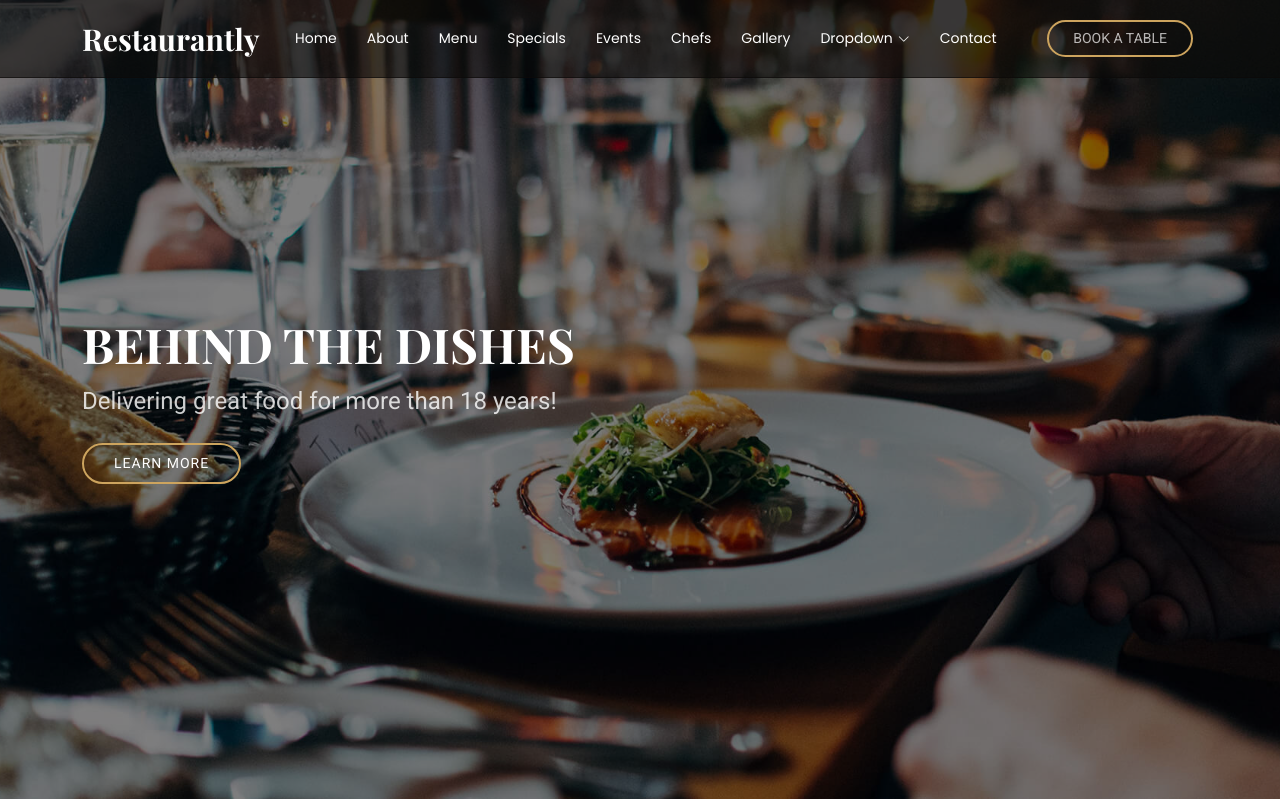
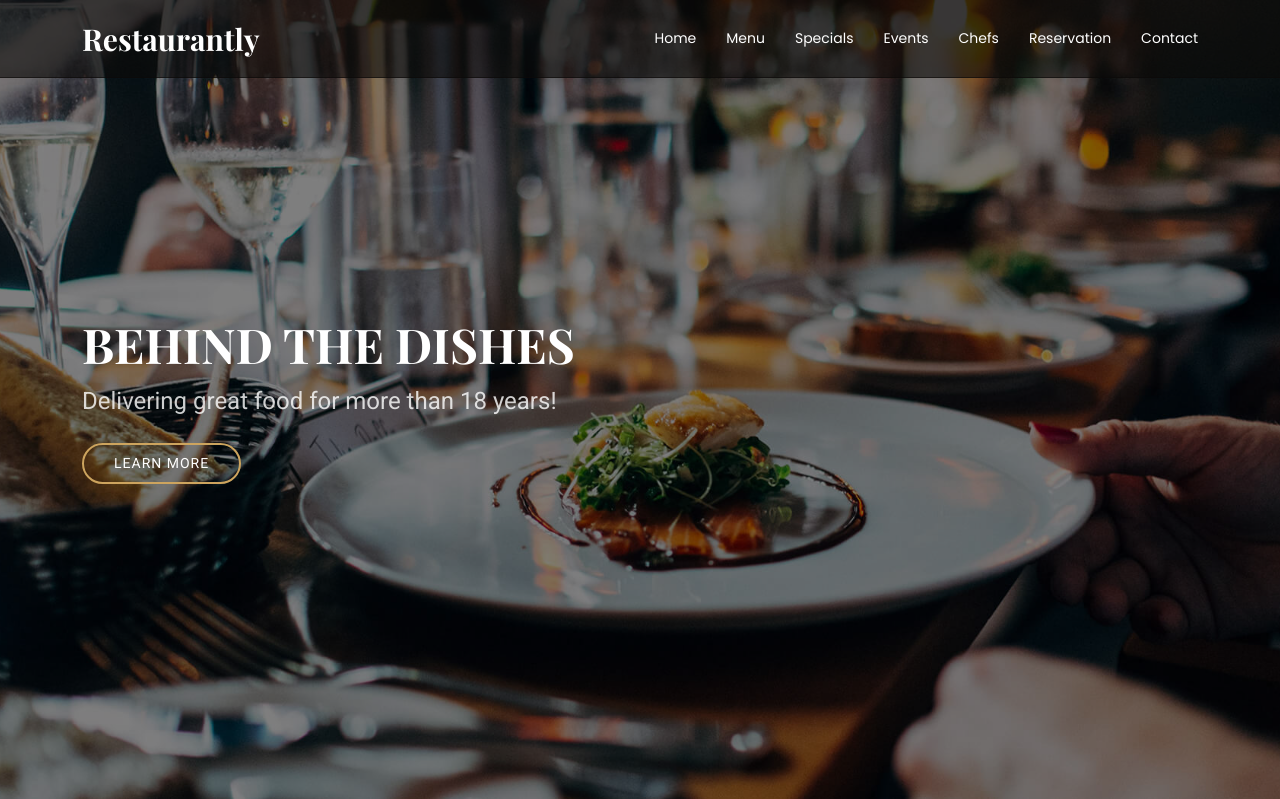
Before and after one commit to mercyogalo/Personal-work, a Django app: page / in a window 1280 px wide. Shown: the top 799 px of the page. Run offline with Django 4.2, Linux system fonts and the light colour scheme; some libraries are stand-ins or nearby versions; some web fonts are replaced.

Commit message:
updated the navbar
removed the drop down menu

```diff
--- a/restaurant/restaurantfeature/templates/base.html
+++ b/restaurant/restaurantfeature/templates/base.html
@@ -84,35 +84,18 @@ background-color:#C8B49B;
         <nav id="navmenu" class="navmenu">
           <ul>
             <li><a href="{% url "restaurantfeature:home" %}" class="active">Home<br></a></li>
-            <li><a href="#about">About</a></li>
             <li><a href="{% url "restaurantfeature:menu" %}">Menu</a></li>
             <li><a href="#specials">Specials</a></li>
             <li><a href="#events">Events</a></li>
             <li><a href="#chefs">Chefs</a></li>
-            <li><a href="#gallery">Gallery</a></li>
-            <li class="dropdown"><a href="#"><span>Dropdown</span> <i class="bi bi-chevron-down toggle-dropdown"></i></a>
-              <ul>
-                <li><a href="#">Dropdown 1</a></li>
-                <li class="dropdown"><a href="#"><span>Deep Dropdown</span> <i class="bi bi-chevron-down toggle-dropdown"></i></a>
-                  <ul>
-                    <li><a href="#">Deep Dropdown 1</a></li>
-                    <li><a href="#">Deep Dropdown 2</a></li>
-                    <li><a href="#">Deep Dropdown 3</a></li>
-                    <li><a href="#">Deep Dropdown 4</a></li>
-                    <li><a href="#">Deep Dropdown 5</a></li>
-                  </ul>
-                </li>
-                <li><a href="#">Dropdown 2</a></li>
-                <li><a href="#">Dropdown 3</a></li>
-                <li><a href="#">Dropdown 4</a></li>
-              </ul>
-            </li>
+            <li><a href="{% url "restaurantfeature:reservation" %}">Reservation</a></li>
+
             <li><a href="{% url "restaurantfeature:contact" %}">Contact</a></li>
           </ul>
           <i class="mobile-nav-toggle d-xl-none bi bi-list"></i>
         </nav>
 
-        <a class="btn-book-a-table d-none d-xl-block" href="{% url "restaurantfeature:reservation" %}">Book a Table</a>
+
 
       </div>
 
```
